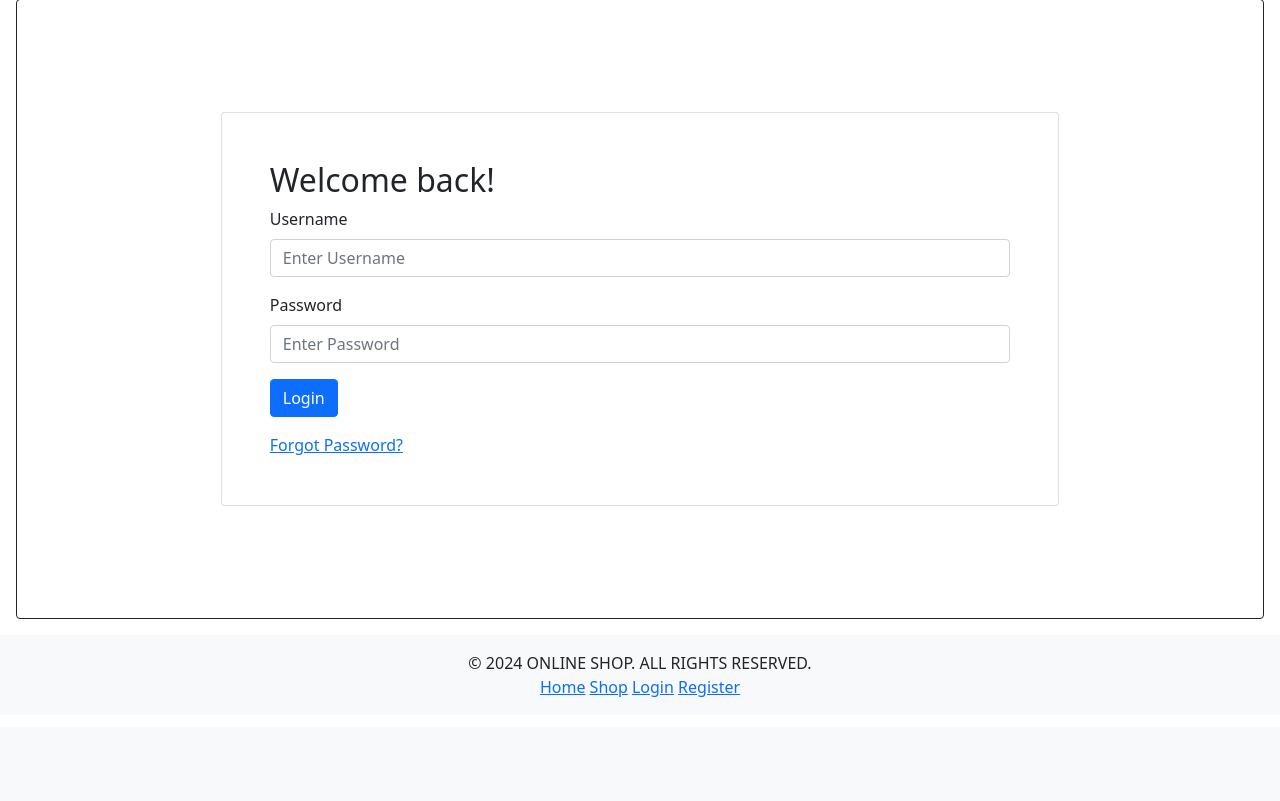
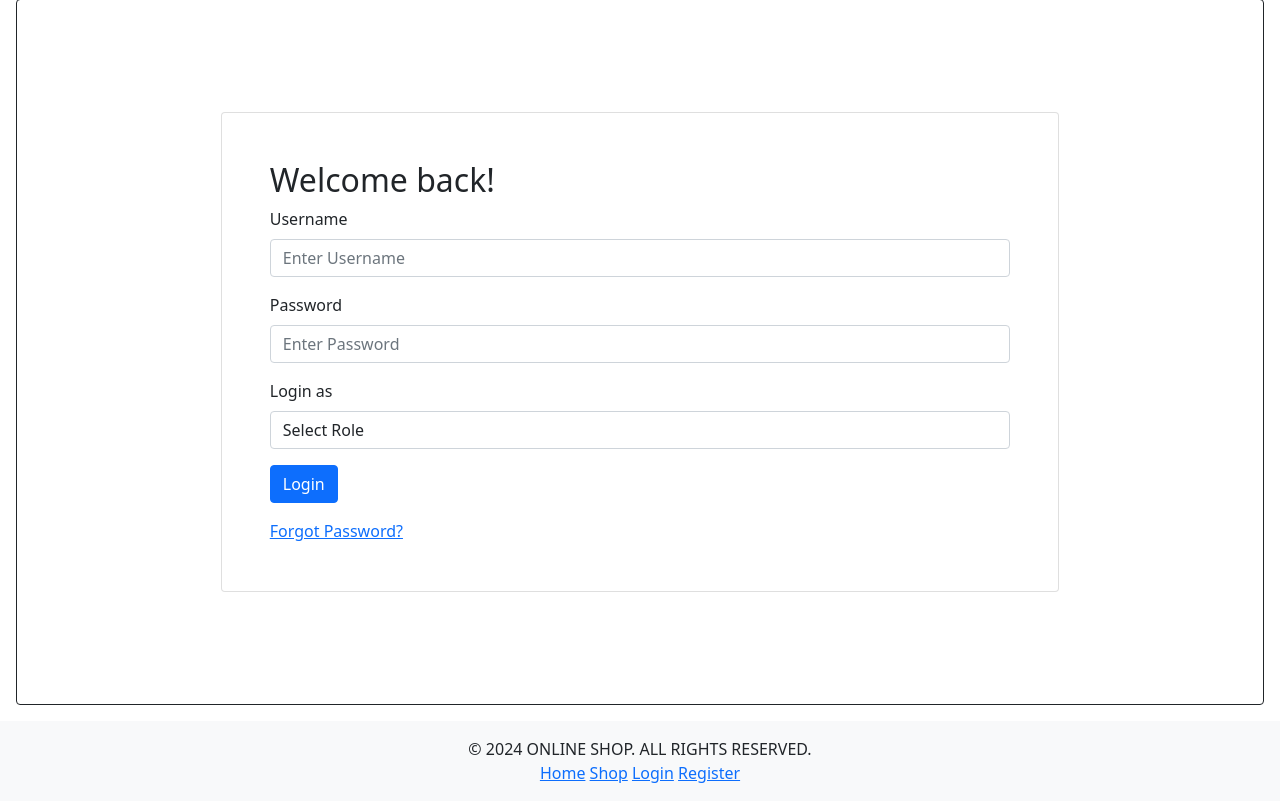
Before and after one commit to jaywmz/INF2003-Database-Systems-OnlineShopping, a Python web app: template src/templates/login_bs.html in a window 1280 px wide. Shown: the part 73-874 px from the top of the page. Before the commit the page ends 770 px from the top, so only its background shows below. Run offline with Jinja, Linux system fonts and the light colour scheme; the template is opened without the code that fills it, so the values that code supplies are empty.

Commit message:
feat: User account can have both customer & seller, for both login & register

```diff
--- a/src/templates/login_bs.html
+++ b/src/templates/login_bs.html
@@ -16,6 +16,14 @@
                 <input type="password" class="form-control" id="passwordInput" name="password" placeholder="Enter Password" required>
             </div>
             <div class="mb-3">
+                <label for="roleInput" class="form-label">Login as</label>
+                <select class="form-control" id="roleInput" name="role" required>
+                    <option value="" disabled selected>Select Role</option>
+                    <option value="customer">Customer</option>
+                    <option value="seller">Seller</option>
+                </select>
+            </div>
+            <div class="mb-3">
                 <button type="submit" class="btn btn-primary">Login</button>
             </div>
             <a href="#" class="forgot-password">Forgot Password?</a>
```
